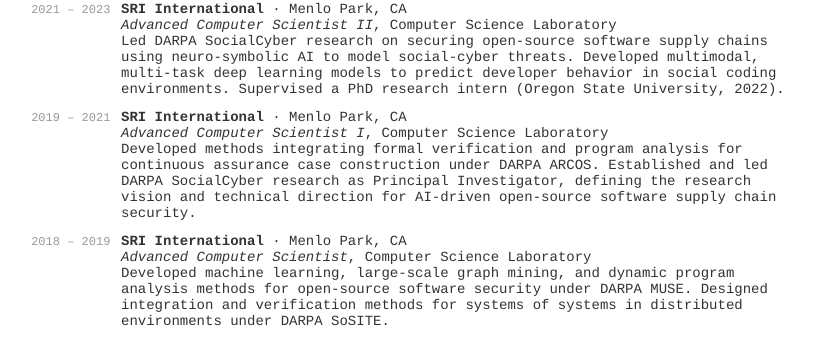
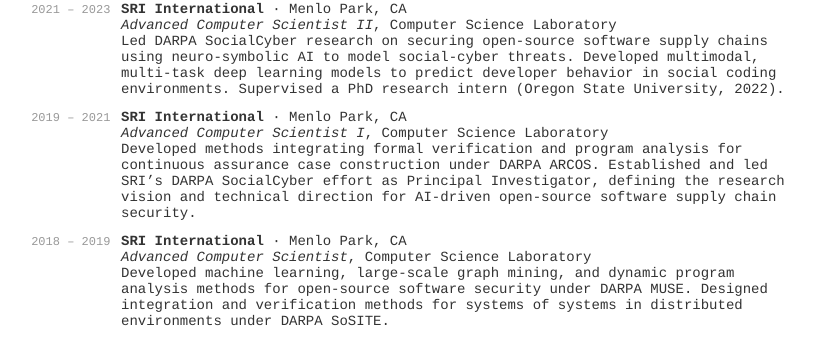
Before and after one commit to hsanchez/hsanchez.github.io, a Jekyll site: the page built from posts/notes/_posts/2017-02-01-cv.md, in a window 1280 px wide and 900 px high, scrolled down 1606 px. Shown: the part 119-459 px from the top of the window, without its empty margins (189-1004 px from the left). Built offline with Jekyll 4.4.1, drawn with Linux system fonts in a browser that asks for light colours.

Commit message:
Update 2017-02-01-cv.md

```diff
--- a/posts/notes/_posts/2017-02-01-cv.md
+++ b/posts/notes/_posts/2017-02-01-cv.md
@@ -232,7 +232,7 @@
         <div class="item">
             <span class="bold">SRI International</span> &middot; Menlo Park, CA <br />
             <span class="emph">Advanced Computer Scientist I</span>, Computer Science Laboratory <br/>
-            <span class="deemph">Developed methods integrating formal verification and program analysis for continuous assurance case construction under DARPA ARCOS. Established and led DARPA SocialCyber research as Principal Investigator, defining the research vision and technical direction for AI-driven open-source software supply chain security.</span>
+            <span class="deemph">Developed methods integrating formal verification and program analysis for continuous assurance case construction under DARPA ARCOS. Established and led SRI’s DARPA SocialCyber effort as Principal Investigator, defining the research vision and technical direction for AI-driven open-source software supply chain security.</span>
         </div>
     </div>
     <div class="entry">
```
